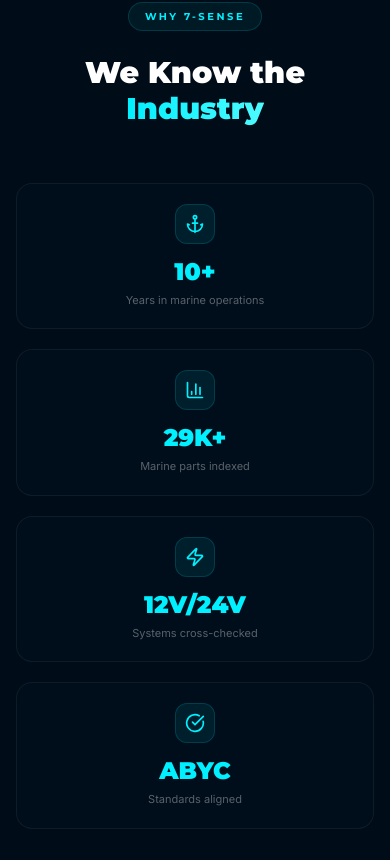
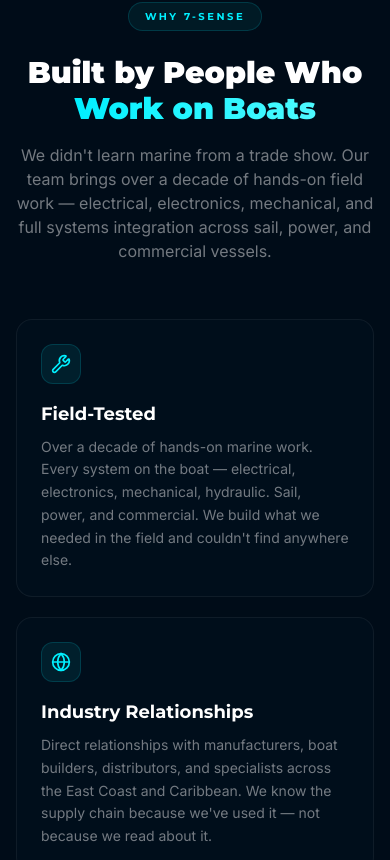
Before and after one commit to MySealium/7sense-landing, a Next.js app: page / in a window 390 px wide. Shown: the part 4987-5847 px from the top of the page. Built offline with nearby package versions, Linux system fonts and the light colour scheme.

Commit message:
Why 7-SENSE: field credibility, industry relationships, ABYC certified, marine-only

```diff
--- a/app/page.tsx
+++ b/app/page.tsx
@@ -672,65 +672,70 @@
               className="text-3xl md:text-5xl font-black mb-4 text-white"
               style={{ fontFamily: "var(--font-montserrat), 'Montserrat', sans-serif" }}
             >
-              We Know the{" "}
-              <span className="text-gradient">Industry</span>
+              Built by People Who{" "}
+              <span className="text-gradient">Work on Boats</span>
             </motion.h2>
+            <p className="max-w-2xl mx-auto" style={{ color: "rgba(255,255,255,0.45)" }}>
+              We didn&apos;t learn marine from a trade show. Our team brings over a decade
+              of hands-on field work — electrical, electronics, mechanical, and full
+              systems integration across sail, power, and commercial vessels.
+            </p>
           </div>
 
-          <div className="grid grid-cols-1 sm:grid-cols-2 md:grid-cols-4 gap-5">
+          <div className="grid grid-cols-1 md:grid-cols-2 gap-5">
             {[
               {
-                icon: <Anchor className="w-5 h-5" />,
-                value: "10+",
-                label: "Years in marine operations",
+                icon: <Wrench className="w-5 h-5" />,
+                title: "Field-Tested",
+                desc: "Over a decade of hands-on marine work. Every system on the boat — electrical, electronics, mechanical, hydraulic. Sail, power, and commercial. We build what we needed in the field and couldn\u0027t find anywhere else.",
               },
               {
-                icon: <BarChart3 className="w-5 h-5" />,
-                value: "29K+",
-                label: "Marine parts indexed",
+                icon: <Globe className="w-5 h-5" />,
+                title: "Industry Relationships",
+                desc: "Direct relationships with manufacturers, boat builders, distributors, and specialists across the East Coast and Caribbean. We know the supply chain because we\u0027ve used it — not because we read about it.",
               },
               {
-                icon: <Zap className="w-5 h-5" />,
-                value: "12V/24V",
-                label: "Systems cross-checked",
+                icon: <Shield className="w-5 h-5" />,
+                title: "ABYC Certified",
+                desc: "Our work meets ABYC standards. Our data does too. Every part match, every compatibility check, every recommendation is held to the same standard you\u0027d expect from a certified marine technician.",
               },
               {
-                icon: <CheckCircle className="w-5 h-5" />,
-                value: "ABYC",
-                label: "Standards aligned",
+                icon: <Anchor className="w-5 h-5" />,
+                title: "Marine-Only Focus",
+                desc: "We don\u0027t build generic software and bolt on a marine label. Every product, every dataset, every decision is purpose-built for this industry. Marine is all we do.",
               },
-            ].map((stat, i) => (
+            ].map((item, i) => (
               <motion.div
                 key={i}
                 initial={{ opacity: 0, y: 16 }}
                 whileInView={{ opacity: 1, y: 0 }}
                 viewport={{ once: true }}
                 transition={{ delay: i * 0.1 }}
-                className="text-center p-5 rounded-2xl"
+                className="p-6 rounded-2xl group hover:border-[rgba(0,240,255,0.2)] transition-all duration-300"
                 style={{
                   background: "rgba(0, 18, 34, 0.4)",
                   border: "1px solid rgba(255,255,255,0.06)",
                 }}
               >
                 <div
-                  className="w-10 h-10 rounded-xl flex items-center justify-center mx-auto mb-3"
+                  className="w-10 h-10 rounded-xl flex items-center justify-center mb-4"
                   style={{
                     background: "rgba(0, 240, 255, 0.08)",
                     border: "1px solid rgba(0, 240, 255, 0.15)",
                     color: "#00F0FF",
                   }}
                 >
-                  {stat.icon}
+                  {item.icon}
                 </div>
-                <div
-                  className="text-2xl font-black mb-1"
-                  style={{ color: "#00F0FF", fontFamily: "var(--font-montserrat), 'Montserrat', sans-serif" }}
+                <h3
+                  className="text-lg font-bold text-white mb-2"
+                  style={{ fontFamily: "var(--font-montserrat), 'Montserrat', sans-serif" }}
                 >
-                  {stat.value}
-                </div>
-                <div className="text-[11px]" style={{ color: "rgba(255,255,255,0.35)" }}>
-                  {stat.label}
-                </div>
+                  {item.title}
+                </h3>
+                <p className="text-sm leading-relaxed" style={{ color: "rgba(255,255,255,0.45)" }}>
+                  {item.desc}
+                </p>
               </motion.div>
             ))}
           </div>
```
